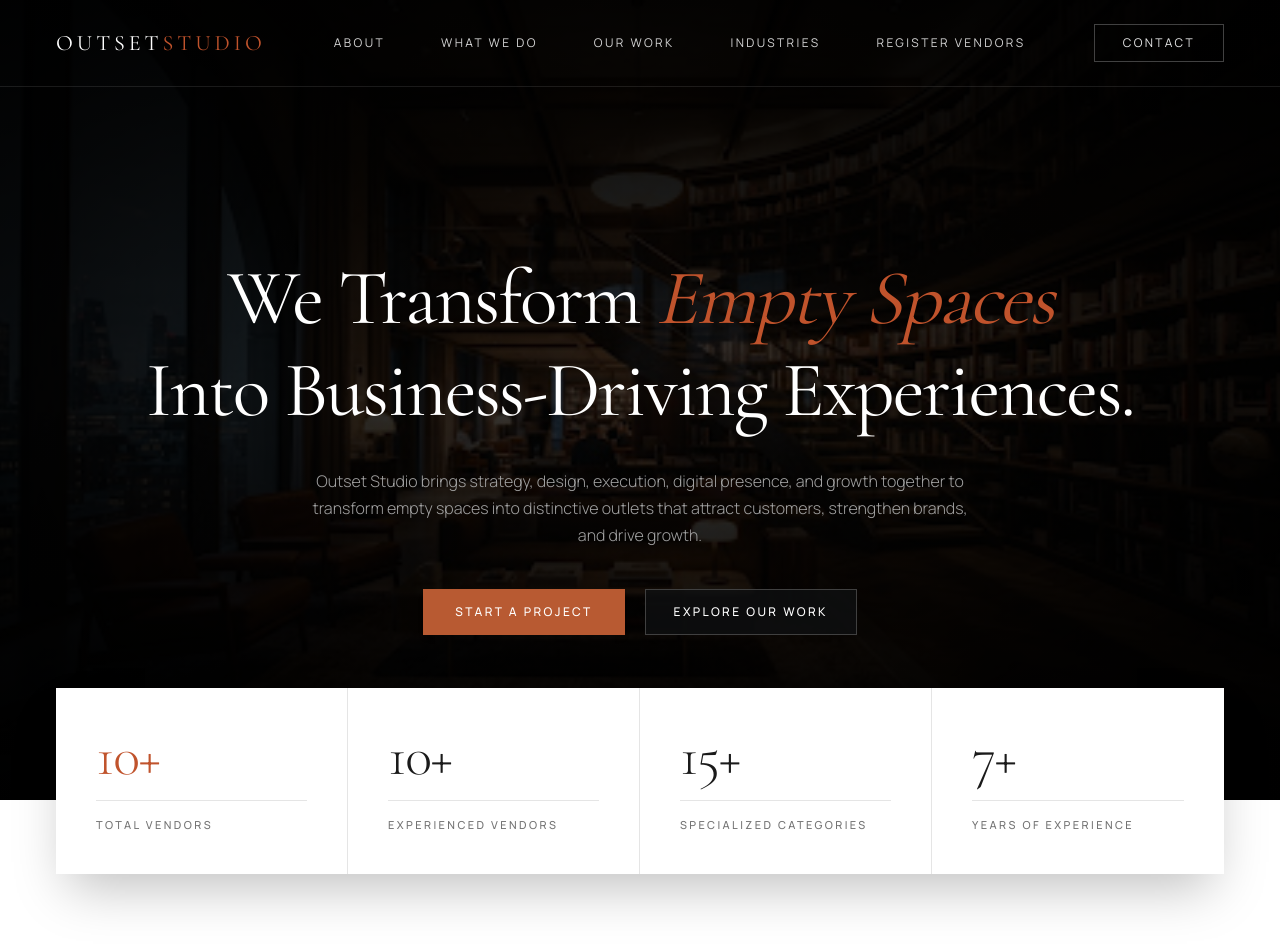
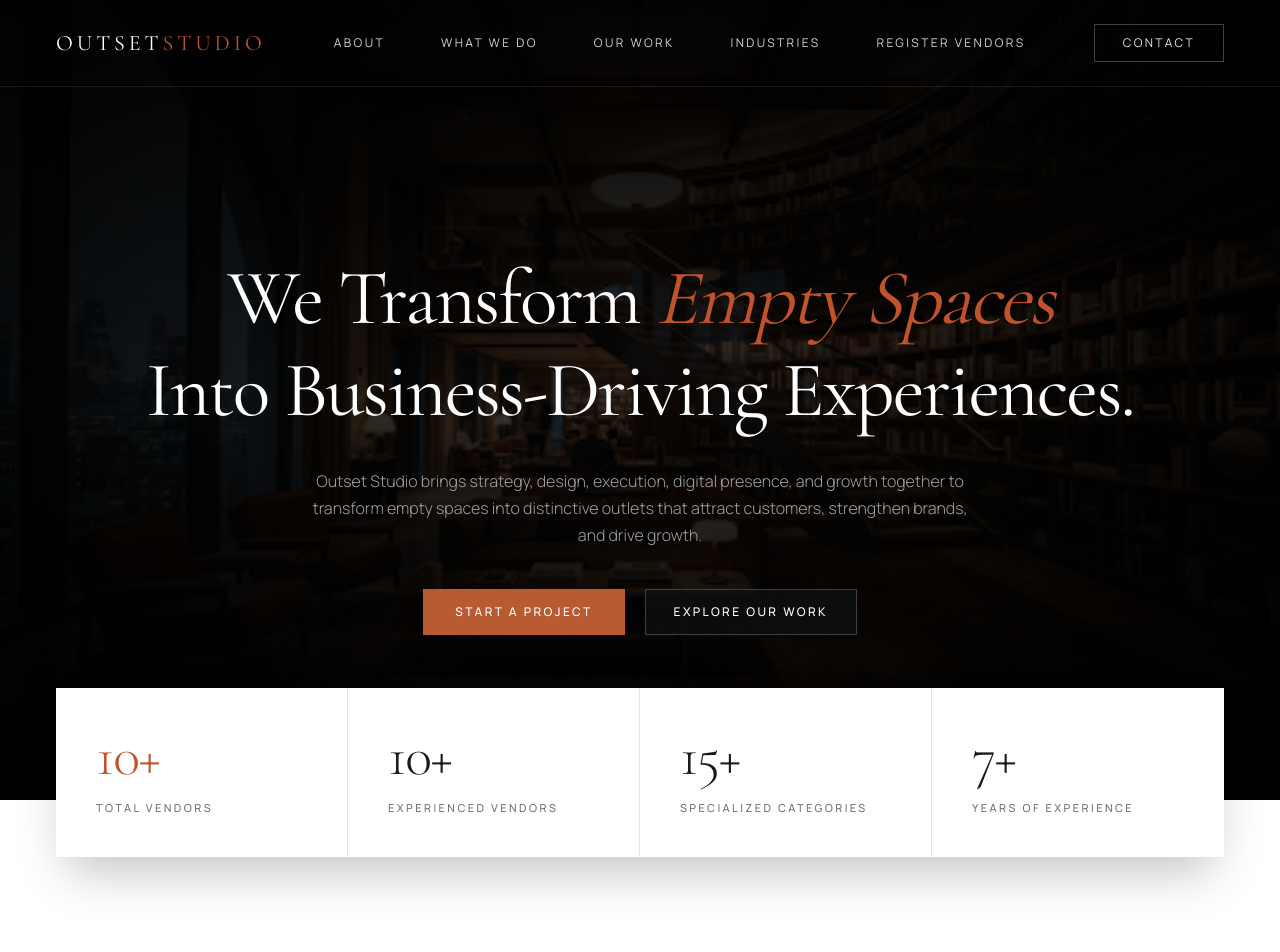
Before and after one commit to taybeen-healthy/outsetStudio, a Next.js app: page / in a window 1280 px wide. Shown: the top 952 px of the page. Built offline with nearby package versions, Linux system fonts and the light colour scheme.

Commit message:
fix: remove animated line from stats

```diff
--- a/src/components/Stats.jsx
+++ b/src/components/Stats.jsx
@@ -58,14 +58,7 @@ function StatItem({ stat, inView, index }) {
         <CountUp value={stat.value} inView={inView} />
       </span>
       <div className="mt-3 sm:mt-4">
-        <div
-          className="h-px bg-neutral-200 transition-all duration-1000 ease-out"
-          style={{
-            width: inView ? "100%" : "0%",
-            transitionDelay: `${index * 120 + 400}ms`,
-          }}
-        />
-        <span className="font-sans text-[10px] sm:text-[11px] tracking-[0.22em] uppercase text-neutral-500 font-medium mt-3 sm:mt-4 block">
+        <span className="font-sans text-[10px] sm:text-[11px] tracking-[0.22em] uppercase text-neutral-500 font-medium block">
           {stat.label}
         </span>
       </div>
```
